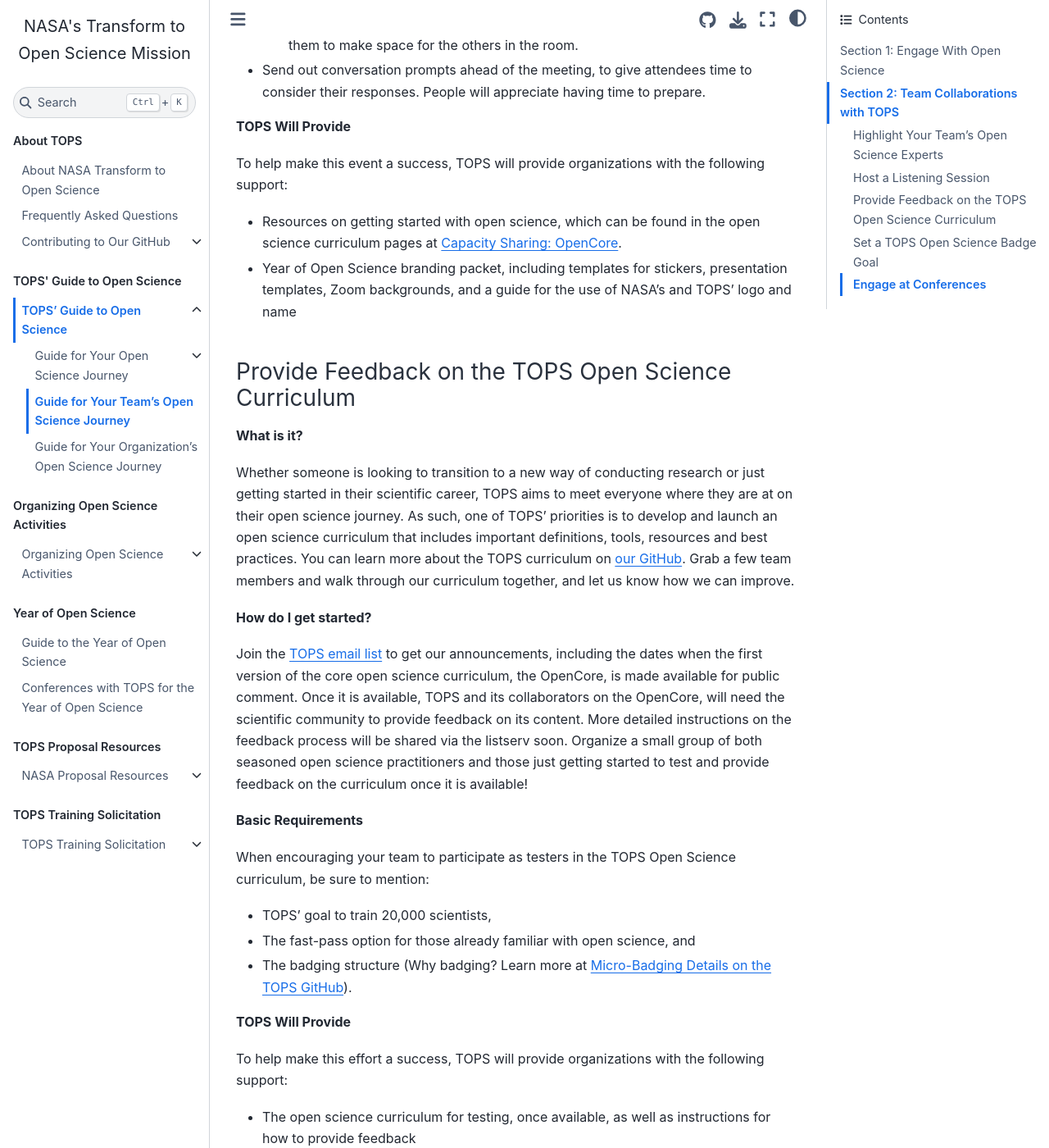
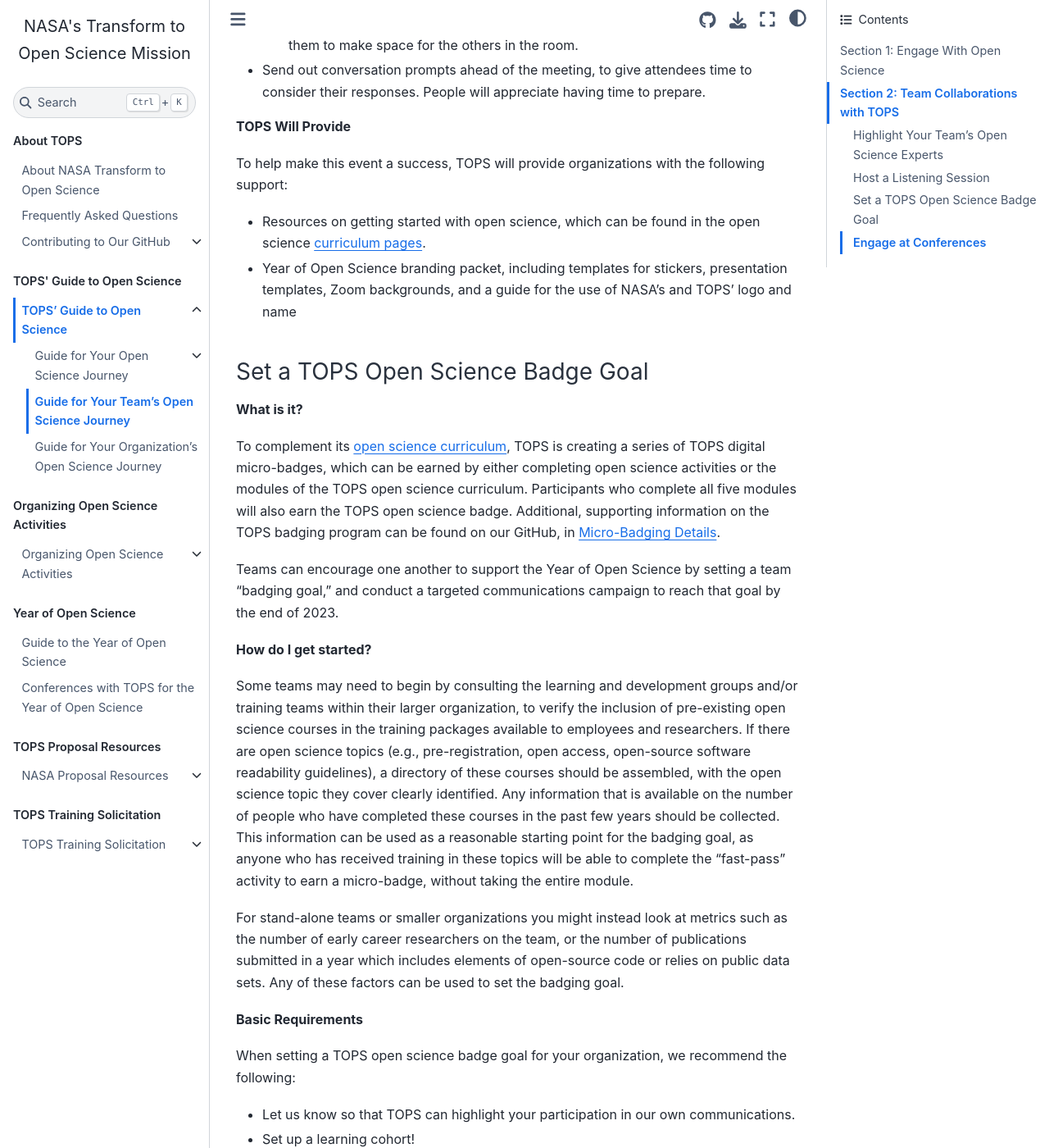
Before and after one commit to nasa/Transform-to-Open-Science-Book, a Jupyter Book: the page built from Open_Science_Cookbook/Your_Teams_Open_Science_Journey.md, in a window 1280 px wide and 1400 px high, scrolled down 5456 px. Shown: the whole window at 82% size. Built offline with Jupyter Book 1.0.4 settings and Sphinx 7.4.7 and the Sphinx Book theme 1.1.4, drawn with Linux system fonts in a browser that asks for light colours; some of the changed text lies outside the part shown.

Commit message:
Update Your_Teams_Open_Science_Journey.md
Updated mentions of curriculum

```diff
--- a/Open_Science_Cookbook/Your_Teams_Open_Science_Journey.md
+++ b/Open_Science_Cookbook/Your_Teams_Open_Science_Journey.md
@@ -74,7 +74,7 @@
 **TOPS Will Provide**
 
 To help make this effort a success, TOPS will provide organizations with the following support:
-* Resources on getting started with open science, which can be found in the open science curriculum pages at [Capacity Sharing: OpenCore](https://github.com/nasa/Transform-to-Open-Science/tree/main/docs/Area2_Capacity_Sharing/OpenCore/readme.md).
+* Resources on getting started with open science, which can be found in the open science [curriculum pages](https://github.com/nasa/Transform-to-Open-Science/tree/main/docs/Area2_Capacity_Sharing/).
 * Year of Open Science branding packet, including templates for stickers, presentation templates, Zoom backgrounds, and a guide for the use of NASA’s and TOPS’ logo and name
 
 
@@ -106,34 +106,8 @@
 **TOPS Will Provide**
 
 To help make this event a success, TOPS will provide organizations with the following support:
-* Resources on getting started with open science, which can be found in the open science curriculum pages at [Capacity Sharing: OpenCore](https://github.com/nasa/Transform-to-Open-Science/tree/main/docs/Area2_Capacity_Sharing/OpenCore/readme.md).
+* Resources on getting started with open science, which can be found in the open science [curriculum pages](https://github.com/nasa/Transform-to-Open-Science/tree/main/docs/Area2_Capacity_Sharing/).
 * Year of Open Science branding packet, including templates for stickers, presentation templates, Zoom backgrounds, and a guide for the use of NASA’s and TOPS’ logo and name
-
-
-### Provide Feedback on the TOPS Open Science Curriculum
-
-**What is it?**
-
-Whether someone is looking to transition to a new way of conducting research or just getting started in their scientific career, TOPS aims to meet everyone where they are at on their open science journey. As such, one of TOPS' priorities is to develop and launch an open science curriculum that includes important definitions, tools, resources and best practices. You can learn more about the TOPS curriculum on [our GitHub](https://github.com/nasa/Transform-to-Open-Science/tree/main/docs/Area2_Capacity_Sharing/readme.md). Grab a few team members and walk through our curriculum together, and let us know how we can improve.
-
-**How do I get started?**
-
-Join the [TOPS email list](https://docs.google.com/forms/d/e/1FAIpQLSeb_6PdbaPYFcVwXWgMJ053Q_pF2rW2YOu51Qmrh5nWaRYc7Q/viewform) to get our announcements, including the dates when the first version of the core open science curriculum, the OpenCore, is made available for public comment. Once it is available, TOPS and its collaborators on the OpenCore, will need the scientific community to provide feedback on its content. More detailed instructions on the feedback process will be shared via the listserv soon. Organize a small group of both seasoned open science practitioners and those just getting started to test and provide feedback on the curriculum once it is available!
-
-**Basic Requirements**
-
-When encouraging your team to participate as testers in the TOPS Open Science curriculum, be sure to mention:
-* TOPS’ goal to train 20,000 scientists,
-* The fast-pass option for those already familiar with open science, and
-* The badging structure (Why badging? Learn more at [Micro-Badging Details on the TOPS GitHub](https://github.com/nasa/Transform-to-Open-Science/tree/main/docs/Area3_Incentives/micro-badging_details.md)).
-
-**TOPS Will Provide**
-
-To help make this effort a success, TOPS will provide organizations with the following support:
-* The open science curriculum for testing, once available, as well as instructions for how to provide feedback
-* Additional information on the TOPS open science curriculum, which can be found on [the GitHub](https://github.com/nasa/Transform-to-Open-Science/tree/main/docs/Area2_Capacity_Sharing/readme.md) and in the information from the [August community forum](https://github.com/nasa/Transform-to-Open-Science/tree/main/docs/Area1_Engagement/Community_Forums/2022_Forums/20220811_community_forum.md).
-* Year of Open Science branding packet, including templates for stickers, presentation templates, Zoom backgrounds, and a guide for the use of NASA’s and TOPS’ logo and name
-
 
 ### Set a TOPS Open Science Badge Goal
 
```
